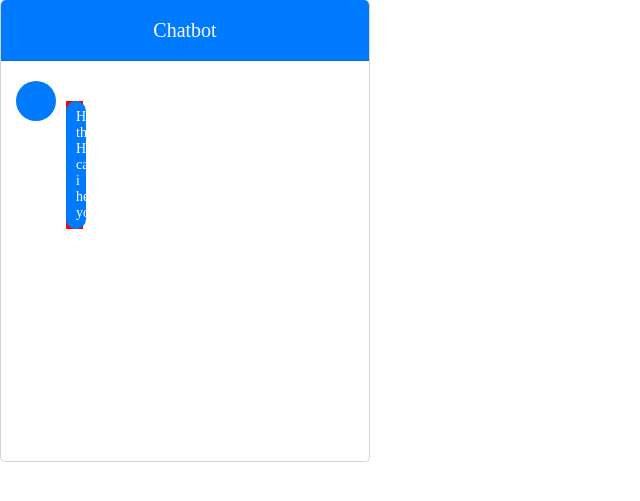
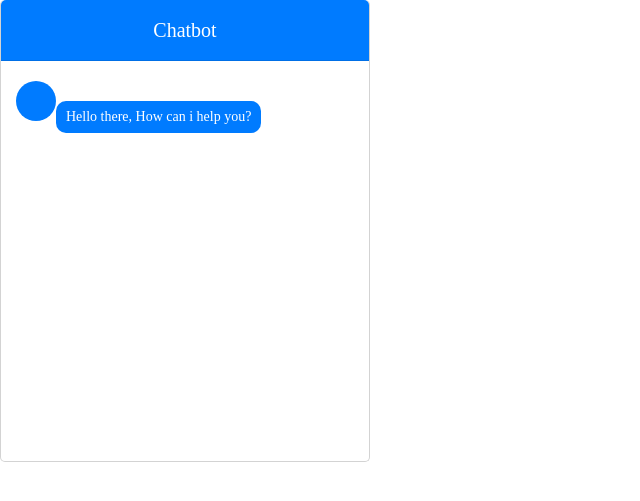
Before and after one commit to NomthandazoThabethe/nomthandazothabethe.github.io, a PHP site: page / in a window 1280 px wide. Shown: the top 501 px of the page, without its empty margins (0-640 px from the left). Run offline with PHP 8.4, Linux system fonts and the light colour scheme; some libraries are stand-ins or nearby versions.

Commit message:
latest report

```diff
--- a/style.css
+++ b/style.css
@@ -56,11 +56,11 @@
     background: #007bff;
 }
 
-.wrapper .form .inbox .msg-header{
+/* .wrapper .form .inbox .msg-header{
     max-width: 5%;
     background: red;
     margin-left: 10px;
-}
+} */
 
 .form .inbox .msg-header p{
     color: #fff;
```
